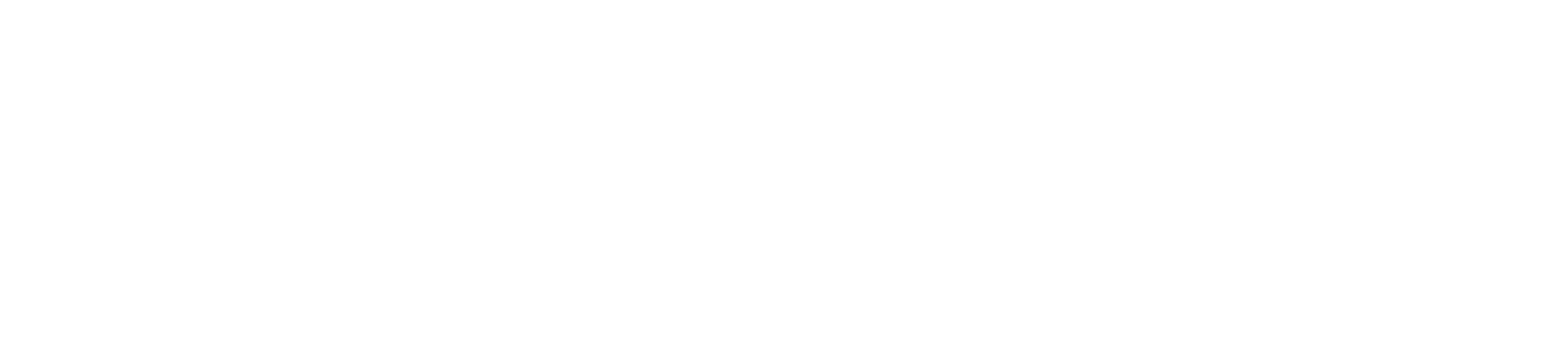
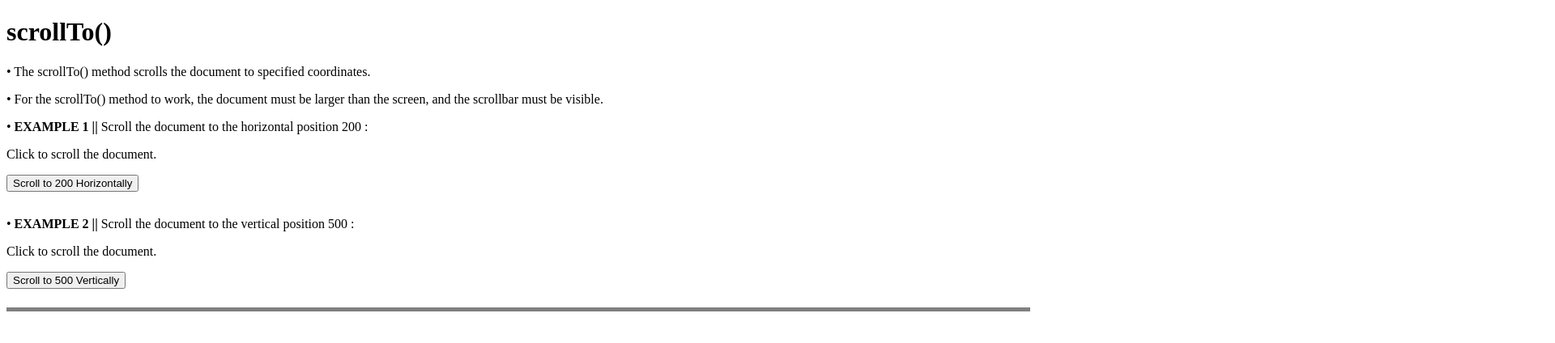
Before and after one commit to shubham2o/Slide-in-on-Scroll, a plain HTML site: page Doubts/doubts.html in a window 1280 px wide. Shown: the top 424 px of the page at 81% size, 1920 px wide, since content can reach past the window. Drawn offline with Linux system fonts and the light colour scheme.

Commit message:
scrollTo () added

```diff
--- a/Doubts/doubts.css
+++ b/Doubts/doubts.css
@@ -0,0 +1,14 @@
+.scrollTo {
+    width : 5000px;
+}
+.scrollTo > button {
+    position : fixed;
+}
+
+
+.scrollTo2 {
+    /* height : 5000px;  */
+}
+.scrollTo2 > button {
+    position : fixed;
+}
--- a/Doubts/doubts.html
+++ b/Doubts/doubts.html
@@ -10,6 +10,31 @@
 </head>
 
 <body>
+    <!-- scrollTo() -->
+    <h1>scrollTo()</h1>
+    <p>• The scrollTo() method scrolls the document to specified coordinates.</p>
+    <p>• For the scrollTo() method to work, the document must be larger than the screen, and the scrollbar must be
+        visible.</p>
+
+    <!-- EXAMPLE 1 || -->
+    <div class="scrollTo">
+        <p>• <strong>EXAMPLE 1 ||</strong>
+            Scroll the document to the horizontal position 200 :</p>
+        <p>Click to scroll the document.</p>
+        <button onclick="scrollHor()">Scroll to 200 Horizontally</button>
+    </div>
+    <br><br>
+
+    <!-- EXAMPLE 2 || -->
+    <div class="scrollTo2">
+        <p>• <strong>EXAMPLE 2 ||</strong>
+            Scroll the document to the vertical position 500 :</p>
+        <p>Click to scroll the document.</p>
+        <button onclick="scrollVer()">Scroll to 500 Vertically</button>
+    </div>
+    <br><br>
+    <hr size="5" noshade>
+
     <script src="doubts.js"></script>
 </body>
 
--- a/Doubts/doubts.js
+++ b/Doubts/doubts.js
@@ -0,0 +1,11 @@
+// scrollTo()
+// EXAMPLE 1
+function scrollHor() {
+    window.scrollTo(200, 0);
+}
+
+
+// EXAMPLE 2
+function scrollVer() {
+    window.scrollTo(0, 500);
+}
```
